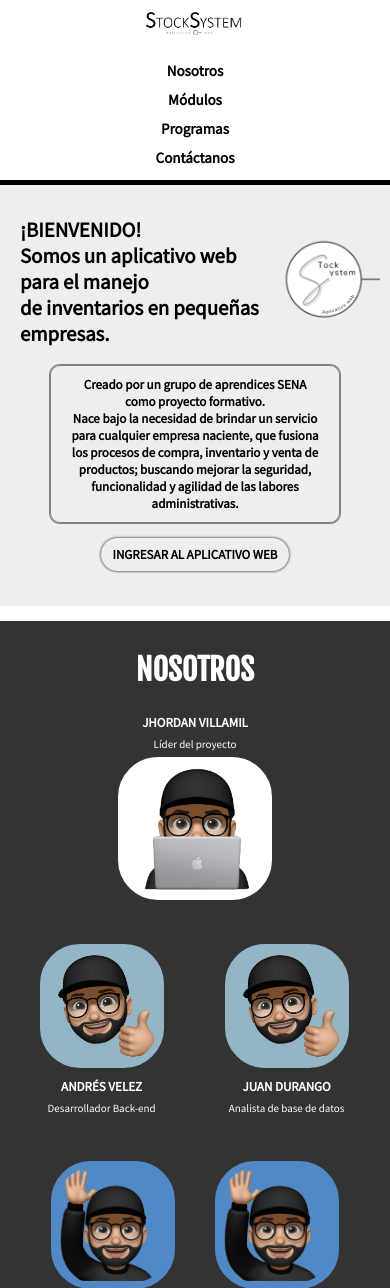
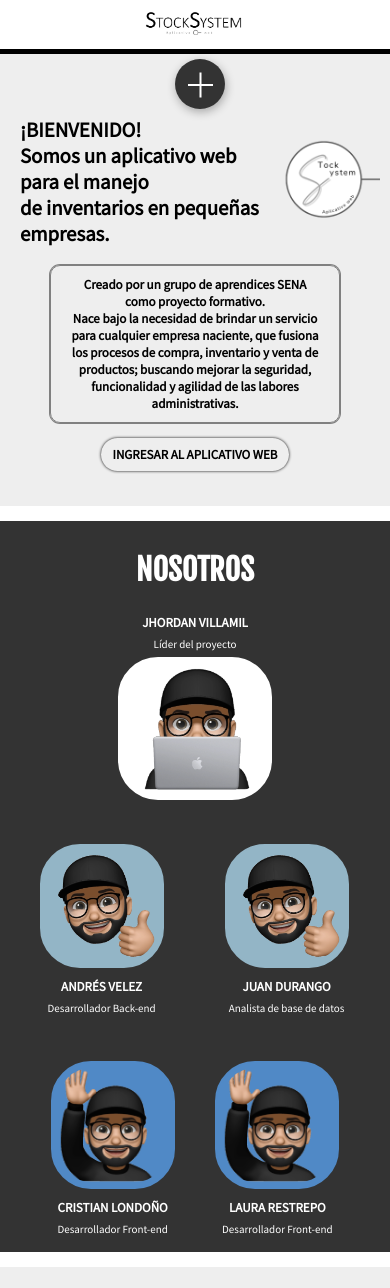
Before and after one commit to jcl22/StockSystem, a PHP site: page / in a window 390 px wide. Shown: the top 1288 px of the page. Run offline with PHP 8.4, Linux system fonts and the light colour scheme; some libraries are stand-ins or nearby versions.

Commit message:
Botón flotante oara móviles

```diff
--- a/index.html
+++ b/index.html
@@ -16,6 +16,7 @@
     <link rel="preconnect" href="https://fonts.googleapis.com">
     <link rel="preconnect" href="https://fonts.gstatic.com" crossorigin>
     <link href="https://fonts.googleapis.com/css2?family=Fjalla+One&family=Source+Sans+Pro&display=swap" rel="stylesheet">
+    <script src="https://kit.fontawesome.com/7f19db1c03.js" crossorigin="anonymous"></script>
 </head>
 
 <body>
@@ -25,7 +26,9 @@
             <a href="index.html"><img src="img/STOCKSYSTEM.png" alt="Logo de StockSystem"></a>
         </div>
         <div class="links">
-            <nav class="menu">
+            <input type="checkbox" id="toggle">
+            <label for="toggle" class="button"></label>
+            <nav class="nav">
                 <ul>
                     <li><a class="link" href="#sistema"> <b>Nosotros</b></a></li>
                     <li><a class="link" href="#modulos"><b>Módulos</b></a></li>
--- a/style.css
+++ b/style.css
@@ -44,8 +44,12 @@ header {
     width: 100px;
     margin-left:30px;
 }
+#toggle {
+    display:none;
+    margin: 0px;
+}
 
-.menu {
+.nav {
     height: inherit;
     width: 100%;
     align-items: center;
@@ -900,14 +905,15 @@ button:hover {
         margin-left: 50px;
         margin: 0px;
     }
-    .menu {
+
+    .nav {
         margin:0px;
     }
     .StockS {
         align-items: center;
         display: flex;
         justify-content: center;
-        padding-bottom: 15px;
+        padding-bottom: 0px;
         margin:0px;
     }
     .StockS img {
@@ -1237,8 +1243,96 @@ button:hover {
         font-size: 9px;
     }
     .main {
-        padding-top:200px;
+        padding-top:100px;
     }
+    .links, .button, .nav{
+        position: absolute;
+    }
+
+    .links{
+        margin: 0px auto;
+        top: 170%;
+        left: 50%;
+        margin-left: -20px;
+    }
+
+    #toggle{
+        display: none;
+    }
+
+    .button{
+        z-index: 999;
+        width: 50px;
+        height: 50px;
+        background: #333;
+        border-radius: 100%;
+        transition: all 0.5s ease-in-out;
+        box-shadow: 1px 3px 10px 0 rgba(0,0,0,0.3);
+        cursor: pointer;
+    }
+
+    .button:before{
+        position: absolute;
+        top: 25px;
+        left: 13px;
+        content: '';
+        width: 25px;
+        height: 2px;
+        background: #fff;
+        transform: rotate(90deg);
+    }
+
+    .button:after{
+        position: absolute;
+        top: 25px;
+        left: 13px;
+        content: '';
+        width: 25px;
+        height: 2px;
+        background: #fff;
+    }
+
+    .nav{
+        transform: translateY(-10%);
+        opacity: 0;
+        top: 15px;
+        left: -78px;
+        transition: all 0.5s ease-in-out;
+        background: #333;
+        width: 200px;
+        border-radius: 20px;
+        border: 2px solid #EEEEEE  ;
+        transform: translateY(0%);
+        box-shadow: 2px 3px 10px 0 #333(0,0,0,0.1);
+    }
+
+    .nav a{
+        text-align: center;
+        display: block;
+        margin: 15px 0px;
+        color: #EEEEEE;
+        text-decoration: none;
+        text-transform: uppercase;
+        letter-spacing: 2px;
+        transition: all 300ms;
+        padding: 5px 20px;
+    }
+
+    .nav a:hover{
+        background-color: inherit;
+        color:#BBBBBB;
+    }
+
+    #toggle:checked ~ .nav{
+        opacity: 1;
+        transform: translateY(10%);
+    }
+
+    #toggle:checked ~ .button{
+        transform: rotate(135deg);
+        box-shadow: 0 0 0 0 transparent;
+    }
+
     .master {
         justify-content: space-between;
     }
```
Also changed, not shown: other parts of style.css (+14 -13 lines).
